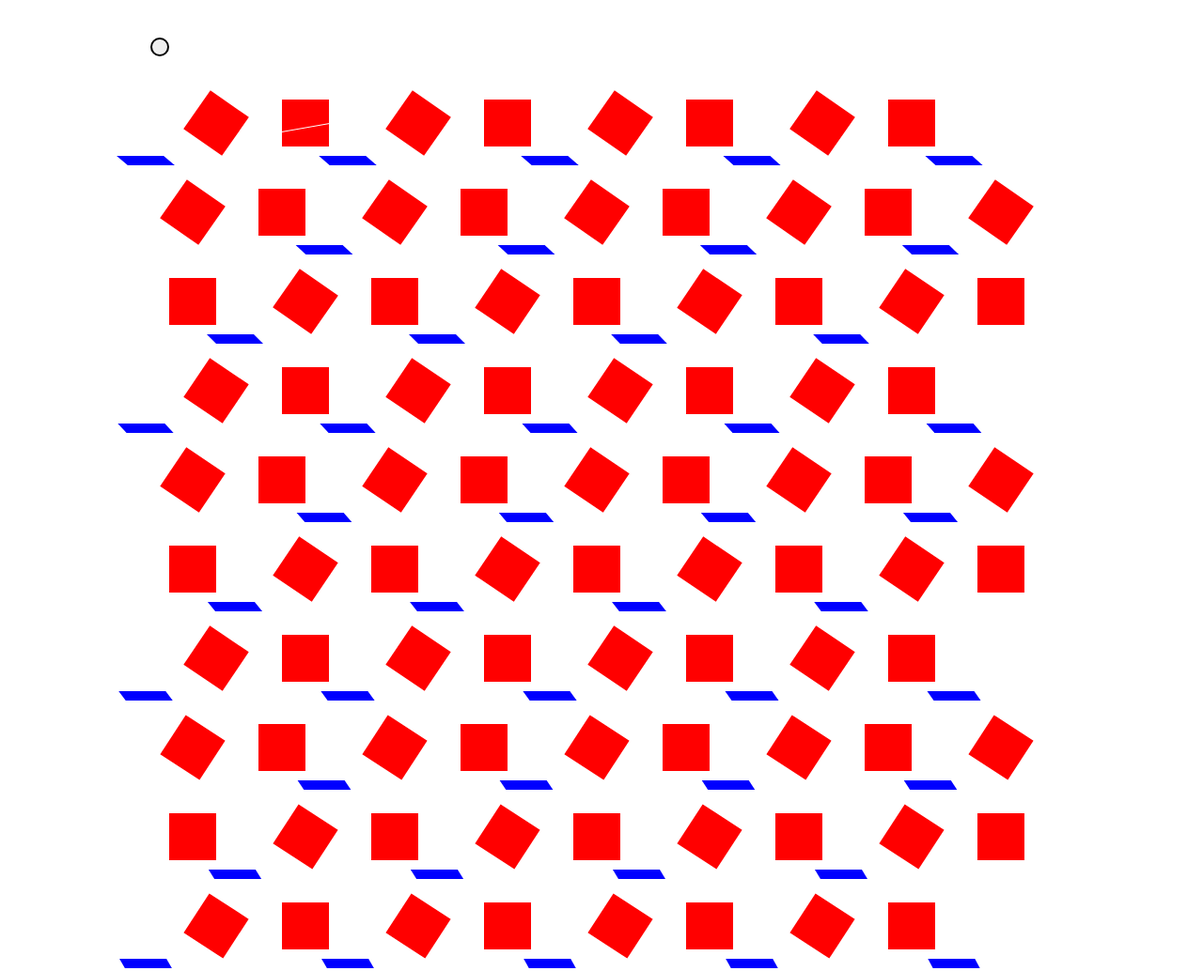
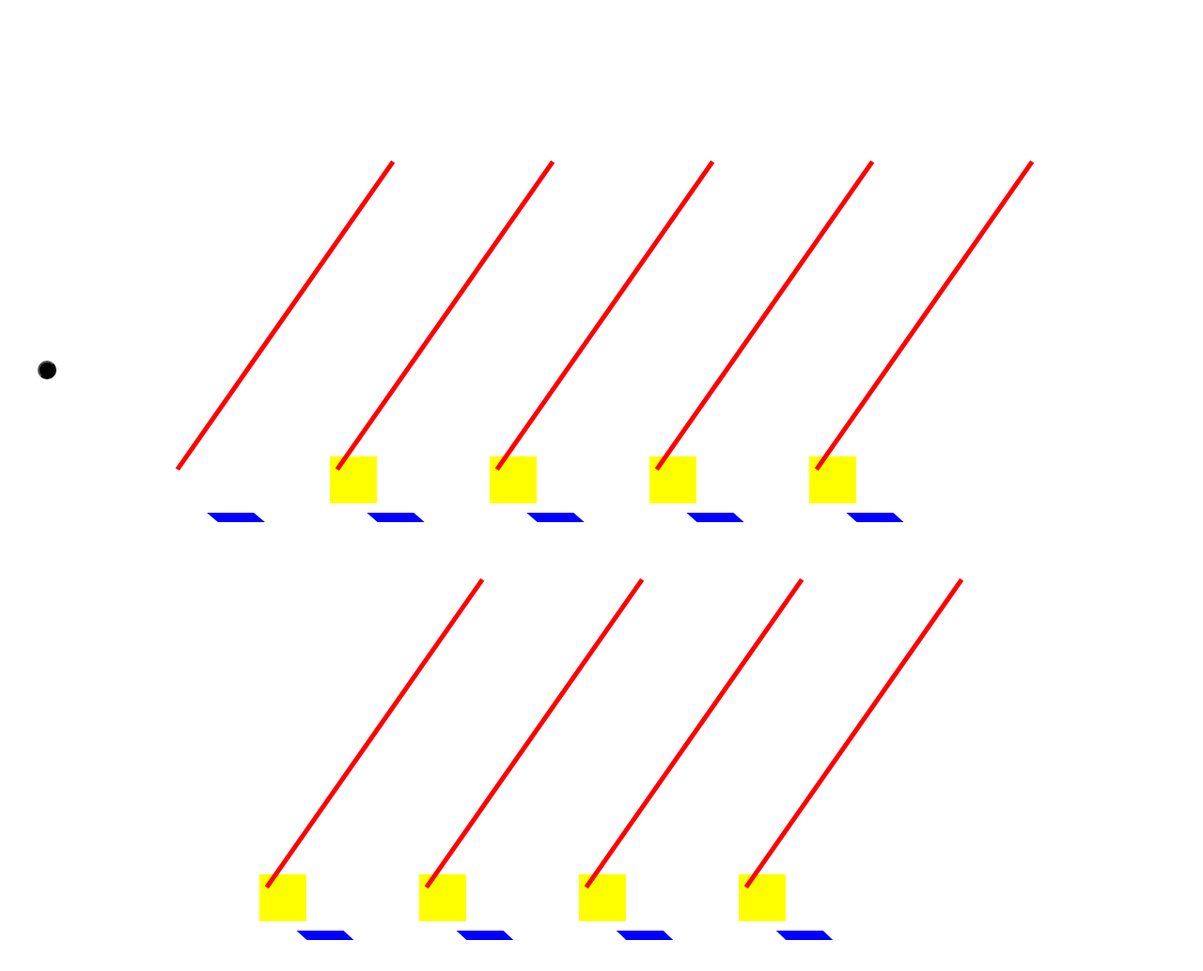
Before and after one commit to dolfa226/assignment_2_pattern, a plain HTML site: page week4/index.html in a window 1280 px wide. Shown: the top 1034 px of the page at 94% size. Drawn offline with Linux system fonts and the light colour scheme.

Commit message:
week4 update

```diff
--- a/week4/assets/main.css
+++ b/week4/assets/main.css
@@ -9,23 +9,27 @@ body, html{
 	padding: 0;
 	margin: 0;
   font-size: 20px;
-
+  background-color:white;
 }
 
 button {
   width: 20px;
   height: 20px;
   border-radius: 50%;
-  border: 2px solid black;
+  background-color: black;
+  top: 48vh;
+  left: 5vh;
+  position: fixed;
+
 }
-
-
 
 .container {
   position:absolute;
   left:50%;
   transform:translateX(-50%);
-  top: 5vh;
+  top: 2vh;
+  width: 60vw;
+  padding: 100px;
 }
 
 
@@ -39,9 +43,9 @@ button {
 }
 
 .rec2 {
-  width: 50px;
-  height: 50px;
-  background: red;
+  width: 5px;
+  height: 50vh;
+  background-color: red;
   margin: 20px;
   display: inline-block;
 }
@@ -49,16 +53,7 @@ button {
 .circle {
   width: 50px;
   height: 50px;
-  background: red;
+  background: yellow;
   margin: 20px;
   display: inline-block;
 }
-
-#wrapper2 {
-  width: 75vw;
-  height: 1px;
-  background-color: white;
-  margin-top: 10px;
-  display: inline-block;
-  transform: rotate(-10deg);
-}
--- a/week4/assets/script.js
+++ b/week4/assets/script.js
@@ -1,8 +1,6 @@
 var changingColor = 10;
 
 for (var i = 0; i < 100; i++) {
-
-	changingColor = changingColor + 5;
 
 	var rotation = Math.round((i/20) + 30);
 
@@ -30,28 +28,25 @@ for (var i = 0; i < 100; i++) {
 var changingColor = 10;
 
 var myButton = document.querySelector("#turnRed");
-var rec = document.querySelector(".container");
+var container = document.querySelector(".container")
+
 
 var isThisRed = false
 
 var turnThisRed = function (){
 
 	if(isThisRed ===false){
-		rec.style.backgroundColor = "white";
+		container.style.backgroundColor = "red";
 		isThisRed = true;
 	}else{
-		rec.style.backgroundColor = "gray";
+		container.style.backgroundColor = "black";
 		isThisRed = false;
 
 	}
 }
 
-var listItems = document.getElementsByClassName("list_item");
 
 myButton.addEventListener("click", turnThisRed)
-
-
-
 
 var backgroundColorChange = function(event){
 
@@ -61,13 +56,13 @@ var backgroundColorChange = function(event){
 	// console.log("browser size: ", widthOfBrowser, heightOfBrowser)
 	// console.log("mouse position: ", event.pageX, event.pageY)
 
-	var body = document.querySelector("body");
+	var body = document.querySelector(".container");
 
 	var percentageX = event.pageX/widthOfBrowser;
 	var blue1 = 30 + (5 * (percentageX));
 
 	var percentageY = event.pageY/heightOfBrowser;
-	var blue2 = 505 * (percentageY);
+	var blue2 = 700 * (percentageY);
 
 	body.style.backgroundColor = `rgb(${ blue1 },0,${blue2})`;
 
@@ -75,3 +70,31 @@ var backgroundColorChange = function(event){
 
 // event listener:
 window.addEventListener("mousemove", backgroundColorChange)
+
+
+
+// myButton.addEventListener("click", turnThisRed)
+
+// var backgroundColorChange = function(event){
+
+// 	var widthOfBrowser = window.innerWidth;
+// 	var heightOfBrowser = window.innerHeight;
+
+// 	// console.log("browser size: ", widthOfBrowser, heightOfBrowser)
+// 	// console.log("mouse position: ", event.pageX, event.pageY)
+
+// 	var container = document.querySelector(".container");
+// 	var containerItems = document.querySelector(".rec2");
+
+// 	var percentageX = event.pageX/widthOfBrowser;
+// 	var blue1 = 30 + (5 * (percentageX));
+
+// 	var percentageY = event.pageY/heightOfBrowser;
+// 	var blue2 = 700 * (percentageY);
+
+// 	containerItems.style.backgroundColor = `rgb(${ blue1 },0,${blue2})`;
+
+// }
+
+// // event listener:
+// window.addEventListener("mousemove", backgroundColorChange)
--- a/week4/index.html
+++ b/week4/index.html
@@ -9,9 +9,9 @@
 <body>
 
 
+		<button id="turnRed"></button>
+
 	<div class="container">
-
-		<button id="turnRed"></button>
 
 		<div id="wrapper">
 			<div id="wrapper2"></div>
```
